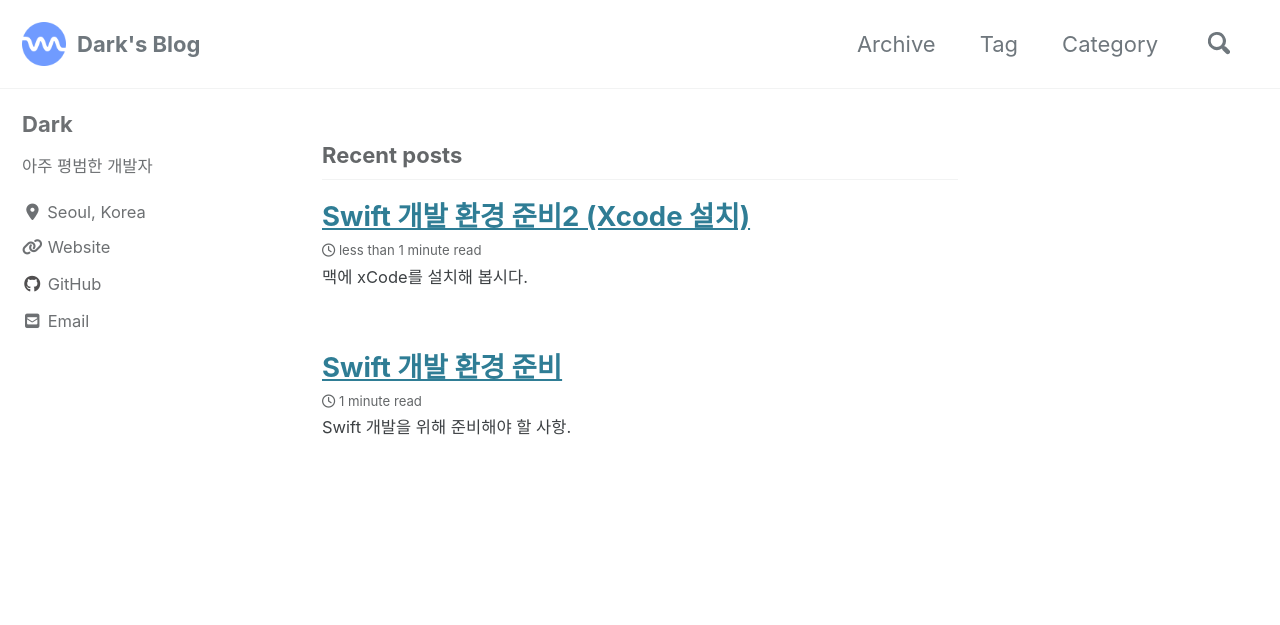
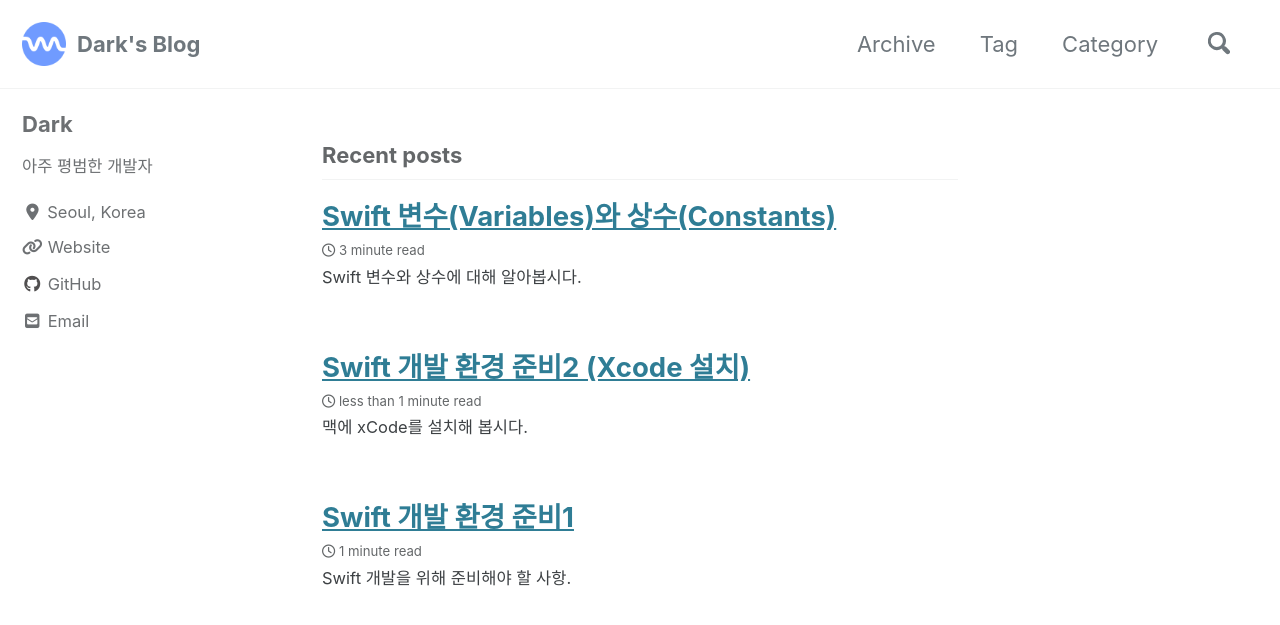
Before and after one commit to ksky000/ksky000.github.io, a Jekyll site: the page built from index.html, in a window 1280 px wide and 900 px high. Shown: the top 625 px of the window. Built offline with Jekyll 4.4.1, drawn with Linux system fonts in a browser that asks for light colours; cached includes are drawn as plain includes; nearby versions of some CDN libraries; the list of posts is cut into pages by our own code; part of the change alters nothing that is shown.

Commit message:
update post

````diff
--- a/_posts/2020-05-30-swift1.md
+++ b/_posts/2020-05-30-swift1.md
@@ -1,5 +1,5 @@
 ---
-title:  "Swift 개발 환경 준비"
+title:  "Swift 개발 환경 준비1"
 excerpt: "Swift 개발을 위해 준비해야 할 사항."
 
 categories:
--- /dev/null
+++ b/_posts/2020-05-31-swift3.md
@@ -0,0 +1,122 @@
+---
+title:  "Swift 변수(Variables)와 상수(Constants)"
+excerpt: "Swift 변수와 상수에 대해 알아봅시다."
+
+categories:
+  - Swift
+tags:
+  - Swift
+last_modified_at: 2020-05-31T020:22:00
+---
+
+### 수식(Expression)
+
+Swift에서 하나의 수식은 하나의 명령입니다.  Swift 코드를 실행시키면 코드의 제일 윗줄의 수식부터 순차적으로 하나씩 실행해 나간다고 보시면 됩니다.
+(반드시 윗줄부터 순차적으로 실행되지는 않습니다. 하지만, 그 부분은 나중에 공부하게 될 것이고 일단 순차적으로 한줄씩 실행한다라고 보시면 됩니다.)
+우선 아래의 코드를 보시죠.
+
+```swift
+var number: Int = 3
+var add1 = number + 1
+print("\(add)")
+```
+
+위 코드는 아래 3개의 수식으로 이루어져 있습니다.
+
+* var number: Int = 3
+* var add1 = number + 1
+* print("\(add)")
+
+각각의 수식이 어떤 기능을 하는 것인지는 이후에 다시 설명하겠습니다. 일단, 간단하게 하나의 수식은 하나의 기능을 수행한다 라고만 개념적으로 알고 계시면 좋을 것 같습니다.
+여기서 굳이 길게 복잡한 이야기를 쓰고 싶지는 않아요.
+
+### 변수(Variables)의 선언
+
+Swift는 특정한 값을 메모리에 저장해 놓기 위해 변수라는 기능을 제공합니다. 변수를 사용하기 위해서는 우선 변수를 선언해야 합니다. 변수를 선언하게 되면 메모리의 특정 공간에 값을 저장해 놓기 위한 공간이 만들어진다고 보면 되며
+변수를 선언하는 방법은 다음과 같습니다.
+
+```swift
+var number: Int
+```
+
+위 수식의 의미는 다음과 같습니다.
+
+* var: 위 수식이 변수를 선언한다는 것을 의미합니다. 수식의 제일 앞에 'var'이 있으면 변수를 선언하는 것이구나 하시면 됩니다.
+* number: 변수의 이름입니다.
+* Int: 변수의 타입입니다. Int는 정수형 타입을 의미합니다. number라는 변수에는 (0, 1, 2, 3, ...) 등 정수를 저장할 수 있다는 의미입니다.
+
+위 수식이 실행되면 메모리 상에 정수를 저장할 수 있는 number라는 이름의 공간을 확보하게 되며 그 공간에는 필요할 때 정수를 저장해 놓을 수 있습니다.
+
+### 변수(Variable)에 값 저장
+
+위에서 설명한 바와 같이 변수에는 그 타입에 맞는 값을 자유롭게 저장할 수가 있습니다. 다음 코드를 보시죠.
+
+```swift
+var number: Int // number라는 이름의 변수를 선언
+number = 10 // number라는 이름의 변수에 10이라는 정수를 저장
+```
+
+위 코드는 number라는 이름의 정수형 변수를 선언하고 거기에 10을 저장하는 코드입니다. 위와 같이 '='을 사용하여 변수에 값을 저장할 수 있습니다.
+
+참고로 위 코드에서 '//' 뒤에 있는 설명은 주석이라고 합니다. 주석은 실제 실행되지 않습니다. 프로그램 개발 시 코드에 설명을 붙여넣고 싶을 때 '//' 표시와 함께 설명을 붙여 놓으면 코드를 좀 더 이해하기 쉽게 만들 수 있습니다.
+
+### 변수(Variables)의 초기화
+
+변수를 선언하게 되면 변수에는 자동적으로 초기값이 저장이 됩니다. 정수형 변수의 초기값은 0입니다.
+
+위에서 설명한 코드를 다시 살펴봅시다.
+
+```swift
+var number: Int // number라는 이름의 변수를 선언
+number = 10 // number라는 이름의 변수에 10이라는 정수를 저장
+```
+
+위 코드의 첫번째 줄에서는 number라는 변수를 선언하고 있으며, 선언과 동시에 number에는 0이라는 초기값이 저장되어 있습니다. 그 후, 그 다음 줄에서 number에 저장된 값이 10으로 바뀌게 됩니다.
+
+그런데, 위 예제처럼 선언과 원하는 값의 저장을 따로 하는 것이 아니라 동시에 할 수 있는 방법이 있는데, 그 방법은 다음과 같습니다.
+
+```swift
+var number: Int = 10 // number라는 이름의 변수를 선언 하고 10이라는 초기값을 저장
+```
+
+위와 같이 하면 선언과 초기값을 저장을 동시에 할 수 있습니다.
+
+### 타입의 생략
+
+아래 코드를 다시 봅시다.
+
+```swift
+var number: Int = 10 // number라는 이름의 변수를 선언 하고 10이라는 초기값을 저장
+```
+
+위 코드는 number라는 변수를 선언하고 10을 저장하는 코드입니다. 그런데, 10이라는 숫자가 이미 정수이기 때문에 굳이 Int라고 타입을 같이 선언해 주지 않아도 number가 Int형이라는 것을 알 수 있습니다.
+따라서, 위 수식은 다음의 코드처럼 축약할 수 있습니다.
+
+```swift
+var number = 10 // number라는 이름의 변수를 선언 하고 10이라는 초기값을 저장
+```
+
+위 코드에는 number라는 이름의 변수에 타입을 지정하고 있지 않지만 초기값 10이 정수이므로 number는 자동적으로 정수형 변수가 됩니다.
+
+### 상수(Constants)
+
+상수는 변수와 거의 동일하게 특정한 값을 저장해 두는 기능을 제공하지만, 변수와 다른 점은 한번 값을 저장하게 되면 다른 값으로 바꿀 수가 없는 특징을 가지고 있습니다.
+
+상수의 선언 방법은 변수의 선언 방법과 거의 동일하며 다음과 같습니다.
+
+```swift
+let constant: Int // constant라는 이름의 상수를 선언
+constant = 10 // constant에 10을 저장
+constant = 20 // Error 발생!!! 상수의 값은 변경할 수 없음
+```
+
+위 수식은 constant 상수를 선언하고 10으로 초기화한 후에 20으로 값을 바꾸는 수식입니다. 그런데, 위 수식은 3번째 줄에서 에러가 납니다. 위에서 설명했듯이 상수의 값은 한번 정해지면 바꿀 수 없기 때문에 위 3번째 줄은 잘못된 수식입니다.
+
+상수도 변수와 마찬가지로 선언과 초기화를 동시에 할 수 있고, 초기화하는 값의 타입이 명확하다면 선언 시 타입을 생략할 수 있습니다.
+
+```swift
+let constant: Int = 10 // constant라는 이름의 상수를 선언 후 10으로 초기화
+let constant2 = 20 // constant2라는 이름의 상수를 선언 후 20으로 초기화
+```
+
+다음은 자료형(타입)에 대해 포스팅 하도록 하겠습니다.
````
